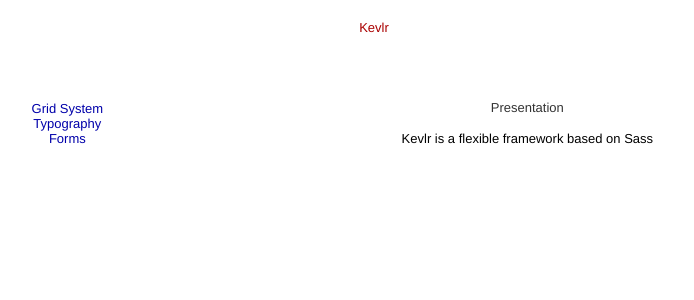
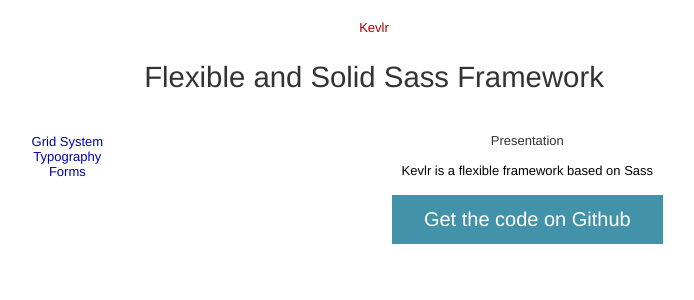
Before and after one commit to kevlr/kevlr.github.io, a Jekyll site: the page built from index.html, in a window 1280 px wide. Shown: the top 300 px of the page, without its empty margins (266-960 px from the left). Built offline with Jekyll 4.4.1, drawn with Linux system fonts in a browser that asks for light colours; Markdown is read by kramdown in place of the engine named in the settings.

Commit message:
home page updated

```diff
--- a/_layouts/default.html
+++ b/_layouts/default.html
@@ -17,6 +17,7 @@
 			<header class="row external-gutter">
 				<div class="column">
 					<h1 class="title"><a href="/">{{ site.name }}</a></h1>
+					<h2 class="h5">Flexible and Solid Sass Framework</h2>
 				</div>
 			</header>
 			<div class="row external-gutter">
--- a/css/kevlr.css
+++ b/css/kevlr.css
@@ -1052,8 +1052,6 @@
   font-weight: 400;
   margin-top: .7em;
   margin-bottom: .5em; }
-.article a {
-  text-decoration: underline; }
 
 /* ----- Button ----- */
 button, .button {
@@ -1062,15 +1060,15 @@
   -moz-box-sizing: border-box;
   box-sizing: border-box;
   line-height: 1.2;
-  font-size: 15px;
-  font-size: 0.9375rem;
-  background: #cccccc;
-  color: #333333;
+  font-size: 20px;
+  font-size: 1.25rem;
+  background: #4292aa;
+  color: white;
   text-align: center;
   text-decoration: none;
-  padding: 7px 40px 8px; }
+  padding: 12px 32px 13px; }
   button .big-button, .button .big-button {
-    padding: 12px 45px 13px; }
+    padding: 17px 37px 18px; }
 
 .nav {
   list-style: none;
--- a/index.html
+++ b/index.html
@@ -6,4 +6,5 @@
 <div class="article">
   <h1>Presentation</h1>
   <p>Kevlr is a flexible framework based on Sass</p>
+  <a href="https://github.com/vescoyez/framework-css" class="button">Get the code on Github</a>
 </div>
```
Also changed, not shown: 6 other files.
